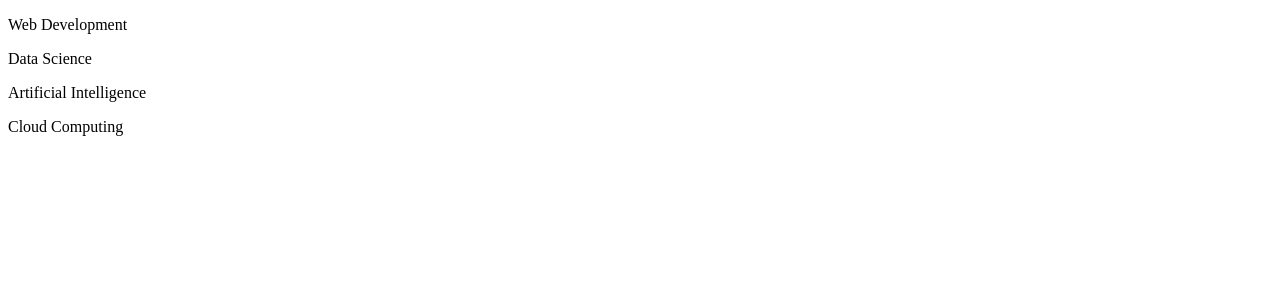
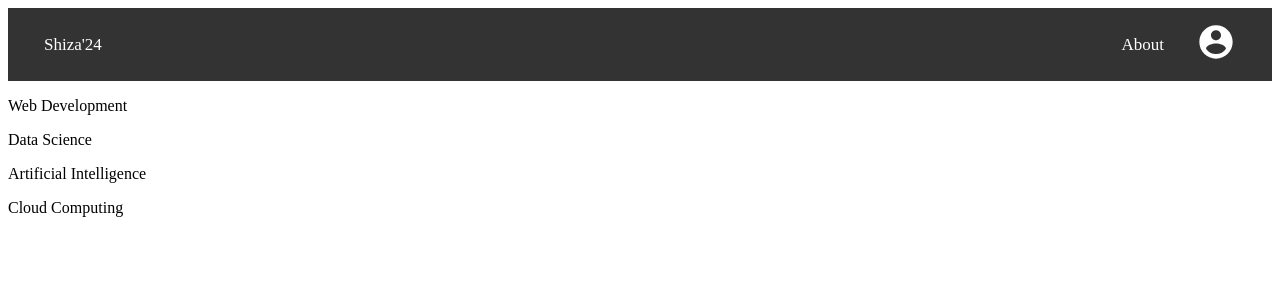
Before and after one commit to chipanyanwu/wildhacks-2024, a Next.js app: page /courses in a window 1280 px wide. Shown: the top 300 px of the page. Built offline with nearby package versions, Linux system fonts and the light colour scheme.

Commit message:
added topbar

```diff
--- /dev/null
+++ b/components/TopBar.tsx
@@ -0,0 +1,21 @@
+import Link from 'next/link';
+import styles from './topbar.module.css';
+import Image from 'next/image'; // Import Next.js Image component for the logo
+
+const TopBar = () => {
+  return (
+    <nav className={styles.topbar}>
+      <div className={styles.left}>
+        <Link href="/">Shiza'24</Link>
+      </div>
+      <div className={styles.right}>
+        <Link href="/about">About</Link>
+        <Link href="/userAccount">
+          <Image src="/account.svg" alt="Account" width={40} height={40} />
+        </Link>
+      </div>
+    </nav>
+  );
+}
+
+export default TopBar;
--- /dev/null
+++ b/components/topbar.module.css
@@ -0,0 +1,26 @@
+.topbar {
+    background-color: #333;
+    overflow: hidden;
+    display: flex;
+    justify-content: space-between; /* This spreads out the child elements */
+    align-items: center; /* Center the items vertically */
+    padding: 0 20px; /* Add some padding on the left and right */
+  }
+
+  .left, .right {
+    display: flex;
+    align-items: center; /* Center the items vertically */
+  }
+
+  .link, .left a, .right a {
+    color: white;
+    text-align: center;
+    padding: 14px 16px;
+    text-decoration: none;
+    font-size: 17px;
+    }
+
+  .link:hover, .left a:hover, .right a:hover {
+    background-color: #ddd; /* Light grey background on hover */
+    color: black; /* Black text color on hover */
+  }
--- a/pages/assignments.tsx
+++ b/pages/assignments.tsx
@@ -1,7 +1,5 @@
 import List from '../components/List';
 // import '../styles/globals.css'
-
-
 
 export default function Courses() {
 
--- a/pages/courses.tsx
+++ b/pages/courses.tsx
@@ -1,17 +1,20 @@
 import List from '../components/List';
-// import '../styles/globals.css'
+import TopBar from '../components/TopBar';
 
-
-
-export default function Courses() {
+const Courses = () => {
 
   const CourseList = ["Web Development",
                       "Data Science",
                       "Artificial Intelligence",
                       "Cloud Computing"];
     return (
-      <div>
-       <List items={CourseList} />
-      </div>
+      <>
+        <TopBar />
+        <div>
+          <List items={CourseList} />
+        </div>
+      </>
     );
   }
+
+export default Courses;
--- a/src/app/globals.css
+++ b/src/app/globals.css
@@ -1,4 +1,4 @@
-@tailwind base;
+/* @tailwind base;
 @tailwind components;
 @tailwind utilities;
 
@@ -30,4 +30,4 @@ body {
   .text-balance {
     text-wrap: balance;
   }
-}
+} */
```
Also changed, not shown: pages/about.tsx (added, +28 -0 lines), src/app/page.tsx (+8 -6 lines), public/account.svg (added).
